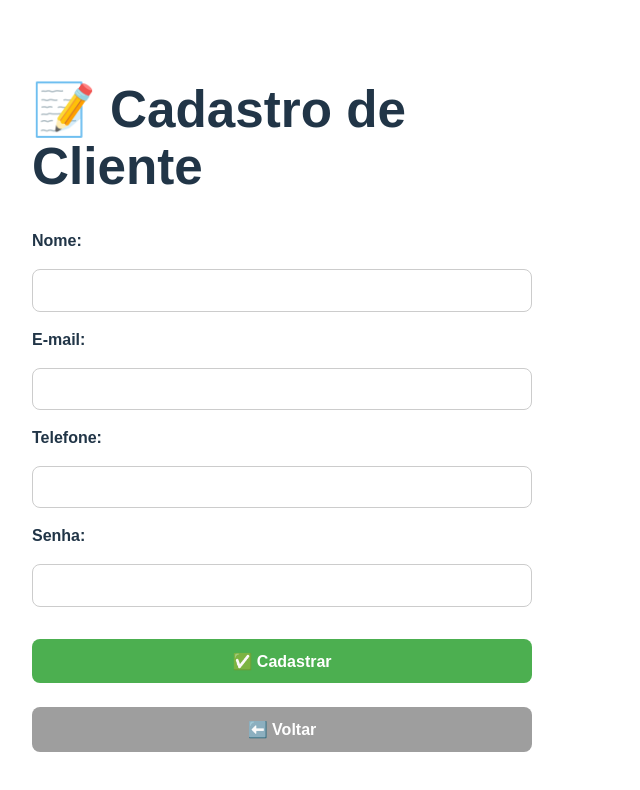
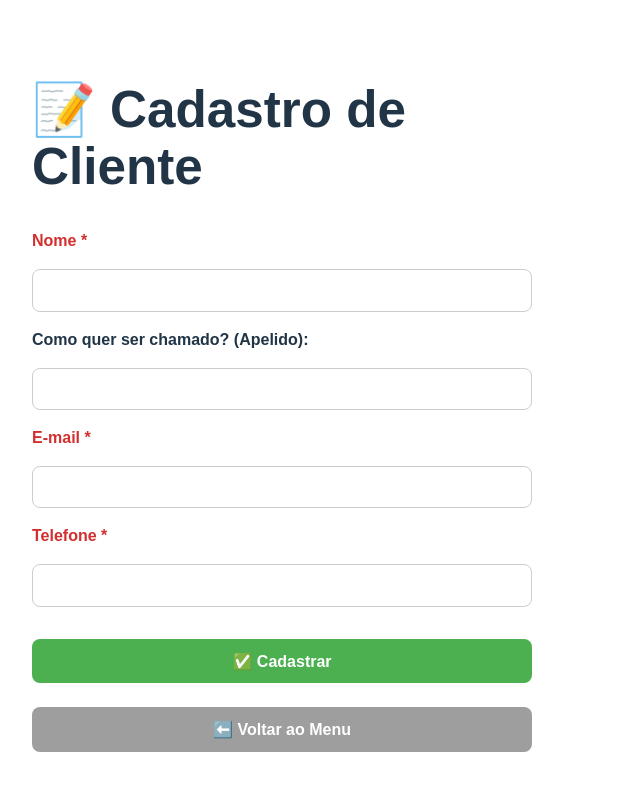
Before and after one commit to devoliveiracaetano/sorteioDoDia, a React (Vite) app: page /cadastro-cliente in a window 1280 px wide. Shown: the top 790 px of the page, without its empty margins (0-640 px from the left). Built offline with nearby package versions, Linux system fonts and the light colour scheme.

Commit message:
Ajustes de novas regras

```diff
--- a/src/pages/CadastroCliente.jsx
+++ b/src/pages/CadastroCliente.jsx
@@ -1,28 +1,60 @@
 import { useState } from "react";
-import { useNavigate } from "react-router-dom";
+import { useNavigate, useLocation } from "react-router-dom";
 
 export default function CadastroCliente() {
   const navigate = useNavigate();
+  const location = useLocation();
+
+  // 🔹 Recupera a role passada pelo Login/Menu
+  const role = location.state?.role || "vendedor";
+
   const [form, setForm] = useState({
     nome: "",
+    apelido: "",
     email: "",
     telefone: "",
-    senha: "",
   });
+  const [errors, setErrors] = useState({});
 
   const handleChange = (e) => {
     const { name, value } = e.target;
-    setForm({ ...form, [name]: value });
+
+    if (name === "telefone") {
+      // 🔹 aplica máscara (99) 99999-9999
+      let v = value.replace(/\D/g, "");
+      v = v.replace(/^(\d{2})(\d)/g, "($1) $2");
+      v = v.replace(/(\d{5})(\d{4})$/, "$1-$2");
+      setForm({ ...form, [name]: v });
+    } else {
+      setForm({ ...form, [name]: value });
+    }
+
+    // 🔹 limpar erro ao digitar
+    setErrors({ ...errors, [name]: "" });
+  };
+
+  const validate = () => {
+    let newErrors = {};
+    if (!form.nome.trim()) newErrors.nome = "Nome é obrigatório";
+    if (!form.email.trim()) newErrors.email = "E-mail é obrigatório";
+    if (!form.telefone.trim()) newErrors.telefone = "Telefone é obrigatório";
+    return newErrors;
   };
 
   const handleSubmit = (e) => {
     e.preventDefault();
 
-    // 🔹 Aqui no futuro vamos salvar no backend (API ou localStorage)
+    const validationErrors = validate();
+    if (Object.keys(validationErrors).length > 0) {
+      setErrors(validationErrors);
+      return;
+    }
+
     console.log("📌 Cliente cadastrado:", form);
+    alert("Cliente cadastrado com sucesso!");
 
-    alert("Cliente cadastrado com sucesso!");
-    navigate("/"); // Volta para login
+    // 🔹 Volta para o Menu respeitando a role
+    navigate("/menu", { state: { role } });
   };
 
   return (
@@ -30,55 +62,70 @@ export default function CadastroCliente() {
       <h1>📝 Cadastro de Cliente</h1>
 
       <form onSubmit={handleSubmit} style={styles.form}>
-        <label style={styles.label}>Nome:</label>
+        <label style={styles.labelObrigatorio}>
+          Nome <span style={styles.asterisco}>*</span>
+        </label>
         <input
           type="text"
           name="nome"
           value={form.nome}
           onChange={handleChange}
-          required
+          style={{
+            ...styles.input,
+            borderColor: errors.nome ? "#d32f2f" : "#ccc",
+          }}
+        />
+        {errors.nome && <span style={styles.error}>{errors.nome}</span>}
+
+        <label style={styles.label}>Como quer ser chamado? (Apelido):</label>
+        <input
+          type="text"
+          name="apelido"
+          value={form.apelido}
+          onChange={handleChange}
           style={styles.input}
         />
 
-        <label style={styles.label}>E-mail:</label>
+        <label style={styles.labelObrigatorio}>
+          E-mail <span style={styles.asterisco}>*</span>
+        </label>
         <input
           type="email"
           name="email"
           value={form.email}
           onChange={handleChange}
-          required
-          style={styles.input}
+          style={{
+            ...styles.input,
+            borderColor: errors.email ? "#d32f2f" : "#ccc",
+          }}
         />
+        {errors.email && <span style={styles.error}>{errors.email}</span>}
 
-        <label style={styles.label}>Telefone:</label>
+        <label style={styles.labelObrigatorio}>
+          Telefone <span style={styles.asterisco}>*</span>
+        </label>
         <input
           type="tel"
           name="telefone"
           value={form.telefone}
           onChange={handleChange}
-          required
-          style={styles.input}
+          maxLength="15"
+          style={{
+            ...styles.input,
+            borderColor: errors.telefone ? "#d32f2f" : "#ccc",
+          }}
         />
-
-        <label style={styles.label}>Senha:</label>
-        <input
-          type="password"
-          name="senha"
-          value={form.senha}
-          onChange={handleChange}
-          required
-          style={styles.input}
-        />
+        {errors.telefone && <span style={styles.error}>{errors.telefone}</span>}
 
         <button type="submit" style={styles.button}>
           ✅ Cadastrar
         </button>
         <button
           type="button"
-          onClick={() => navigate("/")}
+          onClick={() => navigate("/menu", { state: { role } })}
           style={styles.buttonSecundario}
         >
-          ⬅️ Voltar
+          ⬅️ Voltar ao Menu
         </button>
       </form>
     </div>
@@ -100,11 +147,25 @@ const styles = {
   label: {
     fontWeight: "bold",
   },
+  labelObrigatorio: {
+    fontWeight: "bold",
+    color: "#d32f2f",
+  },
+  asterisco: {
+    color: "#d32f2f",
+    fontWeight: "bold",
+  },
   input: {
     padding: "0.7rem",
     borderRadius: "8px",
     border: "1px solid #ccc",
     fontSize: "1rem",
+  },
+  error: {
+    color: "#d32f2f",
+    fontSize: "0.9rem",
+    marginTop: "-0.5rem",
+    marginBottom: "0.5rem",
   },
   button: {
     marginTop: "1rem",
--- a/src/pages/Milhar.jsx
+++ b/src/pages/Milhar.jsx
@@ -1,4 +1,6 @@
+// src/pages/Milhar.jsx
 import { useState, useRef } from "react";
+import { useLocation, useNavigate } from "react-router-dom";
 import trevoImg from "../assets/trevo.jpg";
 
 export default function Milhar() {
@@ -13,15 +15,17 @@ export default function Milhar() {
   // 🔎 refs para os inputs
   const inputsRef = [useRef(null), useRef(null), useRef(null), useRef(null)];
 
+  // 🔹 navegação e role
+  const location = useLocation();
+  const navigate = useNavigate();
+  const role = location.state?.role || "vendedor";
+
   const gerarMilhares = () => {
     const novas = Array.from({ length: 4 }, () =>
       String(Math.floor(Math.random() * 10000)).padStart(4, "0")
     );
 
-    // adiciona bilhete como aleatório
     setBilhetes((prev) => [...prev, { numeros: novas, tipo: "aleatório" }]);
-
-    // limpa os inputs e mantém desabilitados
     setMilhares(["", "", "", ""]);
     setMensagem("");
     setModoManual(false);
@@ -36,7 +40,6 @@ export default function Milhar() {
     setMilhares(["", "", "", ""]);
     setModoManual(true);
     setMensagem("✍️ Digite suas milhares.");
-    // 👉 coloca o foco no primeiro input
     setTimeout(() => {
       if (inputsRef[0].current) {
         inputsRef[0].current.focus();
@@ -45,12 +48,11 @@ export default function Milhar() {
   };
 
   const atualizarMilhar = (valor, index) => {
-    if (!/^\d{0,4}$/.test(valor)) return; // só números até 4 dígitos
+    if (!/^\d{0,4}$/.test(valor)) return;
     const novas = [...milhares];
     novas[index] = valor;
     setMilhares(novas);
 
-    // 🔎 verifica milhares vendidas a cada digitação
     const vendidasEncontradas = novas.filter(
       (m) => m.length === 4 && vendidas.includes(m)
     );
@@ -61,16 +63,14 @@ export default function Milhar() {
       setMensagem("✍️ Continue digitando suas milhares.");
     }
 
-    // 👉 se completou 4 dígitos, pula para o próximo input
     if (valor.length === 4 && index < inputsRef.length - 1) {
       inputsRef[index + 1].current.focus();
     }
 
-    // 📌 quando todas estiverem preenchidas, adiciona bilhete manual
     const todasPreenchidas = novas.every((m) => m.length === 4);
     if (todasPreenchidas && vendidasEncontradas.length === 0) {
       setBilhetes((prev) => [...prev, { numeros: novas, tipo: "manual" }]);
-      setMilhares(["", "", "", ""]); // limpa os inputs p/ próximo bilhete
+      setMilhares(["", "", "", ""]);
       if (inputsRef[0].current) inputsRef[0].current.focus();
     }
   };
@@ -86,6 +86,14 @@ export default function Milhar() {
   return (
     <div style={styles.container}>
       <h1>🍀 Gerador de Milhar</h1>
+
+      {/* 🔹 Botão Voltar para o Menu respeitando a role */}
+      <button
+        onClick={() => navigate("/menu", { state: { role } })}
+        style={styles.voltarButton}
+      >
+        ⬅️ Voltar para o Menu
+      </button>
 
       <div style={styles.grid}>
         {milhares.map((milhar, i) => (
@@ -140,7 +148,7 @@ export default function Milhar() {
               key={i}
               style={{
                 ...styles.bilheteCard,
-                backgroundColor: b.tipo === "manual" ? "#e8f5e9" : "#e3f2fd", // cor diferente
+                backgroundColor: b.tipo === "manual" ? "#e8f5e9" : "#e3f2fd",
               }}
             >
               <span style={styles.bilheteNumeros}>{b.numeros.join(" - ")}</span>
@@ -156,7 +164,6 @@ export default function Milhar() {
           ))}
           <h3>Total: R$ {total.toFixed(2)}</h3>
 
-          {/* 🔵 Botão de pagamento agora no final */}
           <button
             onClick={realizarPagamento}
             style={{
@@ -186,6 +193,17 @@ const styles = {
     backgroundColor: "#f0f2f5",
     padding: "2rem",
     textAlign: "center",
+  },
+  voltarButton: {
+    marginBottom: "1rem",
+    padding: "0.7rem 1.5rem",
+    fontSize: "1rem",
+    borderRadius: "8px",
+    border: "none",
+    backgroundColor: "#9e9e9e",
+    color: "#fff",
+    cursor: "pointer",
+    fontWeight: "bold",
   },
   grid: {
     display: "grid",
@@ -251,7 +269,7 @@ const styles = {
   },
   bilheteNumeros: {
     fontWeight: "bold",
-    whiteSpace: "nowrap", // garante que fica tudo em uma linha
+    whiteSpace: "nowrap",
   },
   bilheteTipo: {
     fontStyle: "italic",
```
